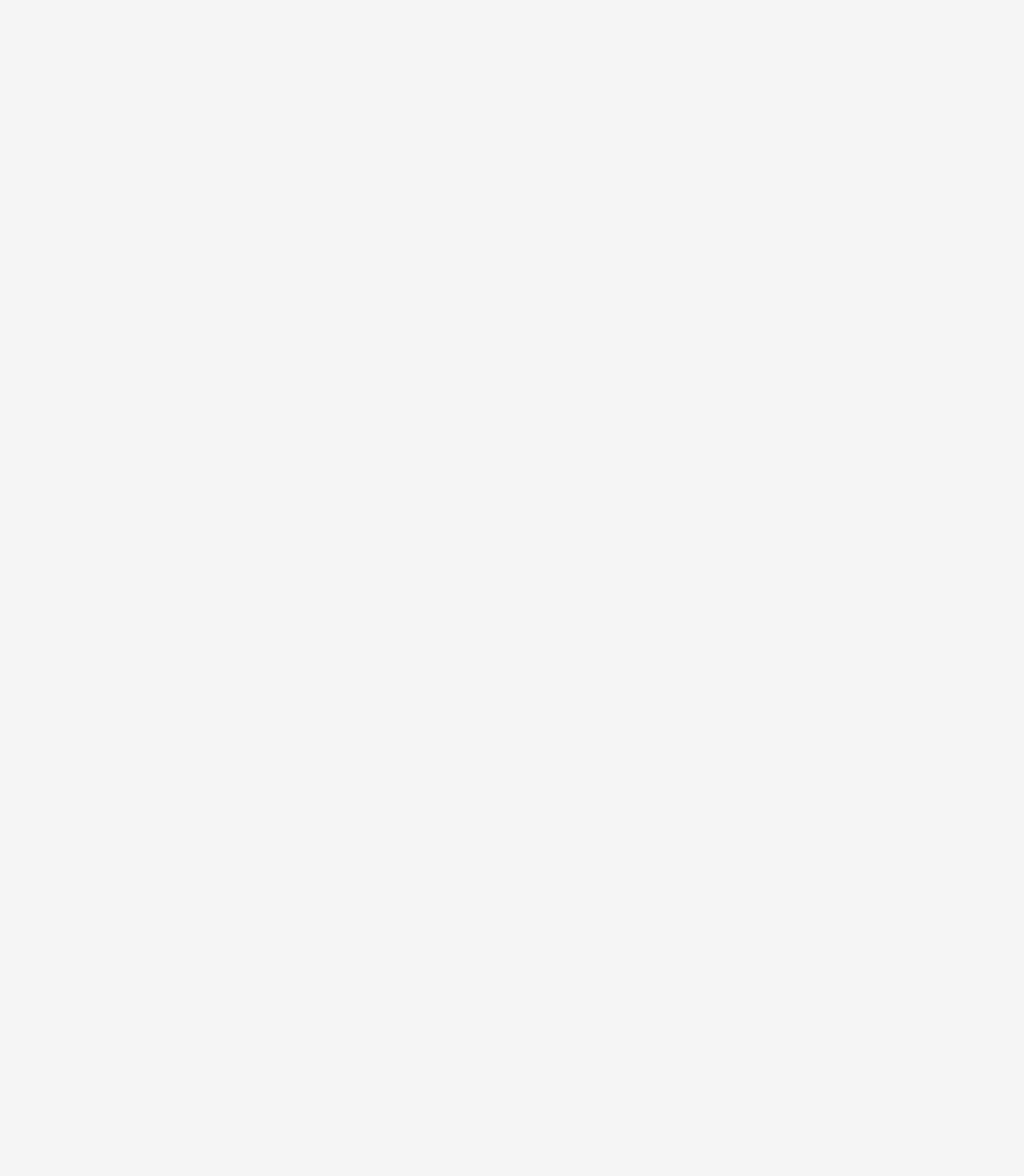
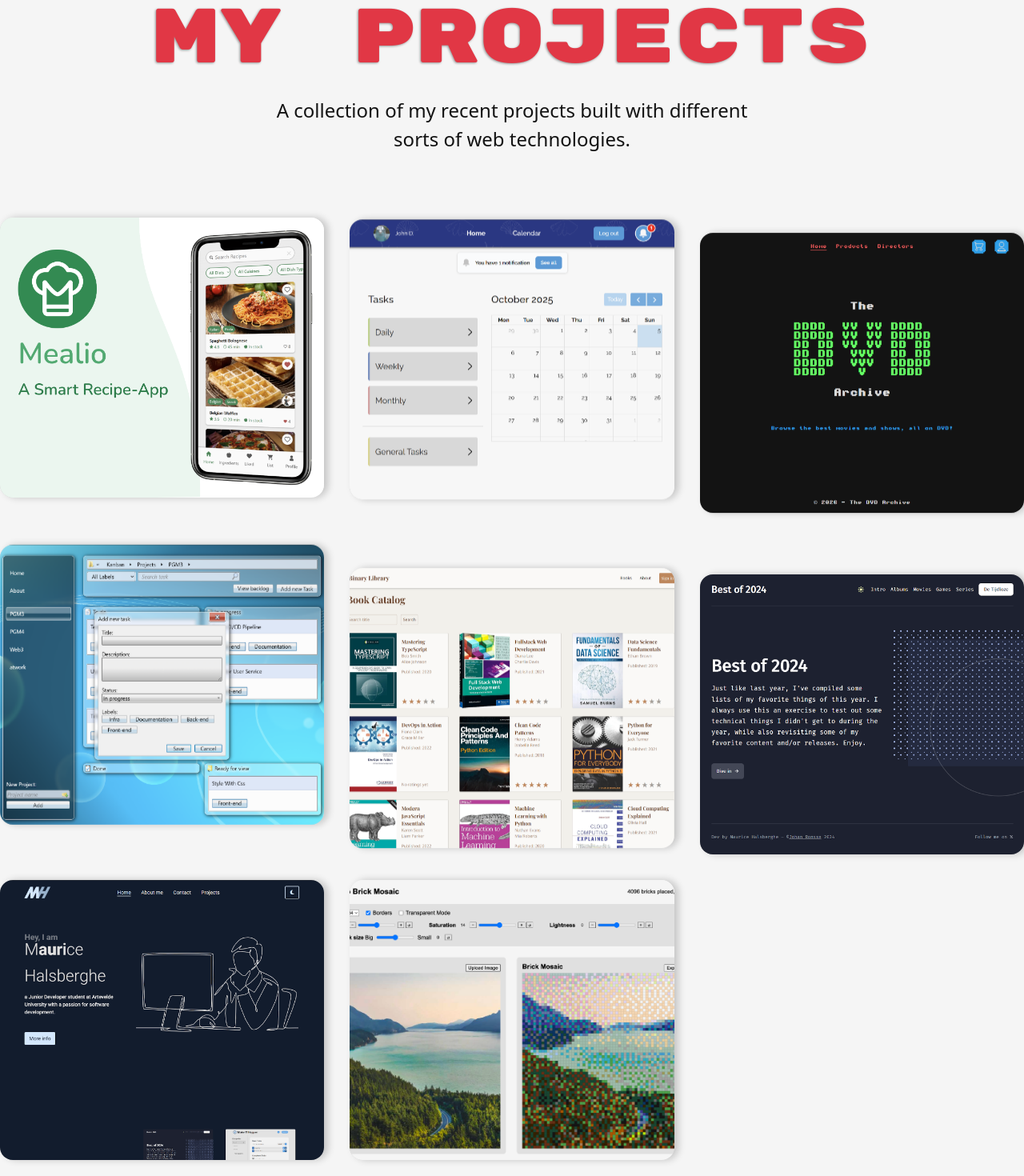
Before and after one commit to mauriceHalsberghe/my-portfolio, a Next.js app: page /projects in a window 1280 px wide. Before the commit this address had no page. Shown: the part 120-1590 px from the top of the page at 80% size. Before the commit the page ends 800 px from the top, so only its background shows below. Built offline with nearby package versions, Linux system fonts and the light colour scheme.

Commit message:
Added projects page

```diff
--- a/src/app/(public)/projects/[id]/page.tsx
+++ b/src/app/(public)/projects/[id]/page.tsx
@@ -85,6 +85,7 @@ export default async function ProjectPage({
             height={400}
           />
         </div>
+        {project.description[2] && (
           <div className={styles.project__content1}>
             <div className={styles.project_images}>
               <ImageWithPreview
@@ -116,6 +117,7 @@ export default async function ProjectPage({
               {project.description[1]}
             </p>
           </div>
+        )}
         {project.description[2] && (
           <div className={styles.project__content2}>
             <div className={styles.project_images}>
--- a/src/app/(public)/projects/page.tsx
+++ b/src/app/(public)/projects/page.tsx
@@ -1,5 +1,40 @@
-import { redirect } from "next/navigation";
+import styles from "@/components/pages/projects/projects.module.css";
+import Image from "next/image";
+import Link from "next/link";
 
-export default function HomePage() {
-  redirect("/#projects");
+import projects from "@/data/projects.json";
+import ScrollToTop from "@/components/ui/scroll-to-top/ScrollToTop";
+import Navbar from "@/components/ui/navbar/Navbar";
+
+export default function ProjectPage() {
+  return (
+    <>
+      <ScrollToTop />
+      <Navbar />
+      <section className={styles.projects} id="projects">
+        <h2 className={styles.projects__title2}>My Projects</h2>
+
+        <p className={styles.projects__content}>
+          A collection of my recent projects built with different sorts of web technologies.
+        </p>
+
+        <div className={styles.projects__cards}>
+          {projects
+            .sort((a, b) => a.order - b.order)
+            .map((project) => (
+            <Link key={project.id} href={`/projects/${project.id}`} className={styles.projects__card}>
+              <Image className={styles.projects__image} src={"/images/" + project.banner_img} width={450} height={250} alt={project.name} />
+              <h3 className={styles.projects__name}>{project.name}</h3>
+              <ul className={styles.projects__tags}>
+                {project.tags.map((tag) => (
+                  <li key={tag}>{tag}</li>
+                ))}
+              </ul>
+            </Link>
+          ))}
+        </div>
+
+      </section>
+    </>
+  );
 }
--- a/src/components/pages/projects/Projects.tsx
+++ b/src/components/pages/projects/Projects.tsx
@@ -3,6 +3,8 @@ import Image from "next/image";
 import Link from "next/link";
 
 import projects from "@/data/projects.json";
+import { FontAwesomeIcon } from "@fortawesome/react-fontawesome";
+import { faChevronRight } from "@fortawesome/free-solid-svg-icons";
 
 export default function Projects() {
   return (
@@ -10,12 +12,13 @@ export default function Projects() {
       <h2 className={styles.projects__title}>Projects</h2>
 
       <p className={styles.projects__content}>
-        A collection of my recent projects built with different sorts of web technologies.
+        Some of my recent projects built with different sorts of web technologies.
       </p>
 
       <div className={styles.projects__cards}>
         {projects
           .sort((a, b) => a.order - b.order)
+          .slice(0, 6)
           .map((project) => (
           <Link key={project.id} href={`/projects/${project.id}`} className={styles.projects__card}>
             <Image className={styles.projects__image} src={"/images/" + project.banner_img} width={450} height={250} alt={project.name} />
@@ -28,6 +31,11 @@ export default function Projects() {
           </Link>
         ))}
       </div>
+
+      <Link href={"/projects"} className={styles.allProjects}>
+        See all Projects
+        <FontAwesomeIcon icon={faChevronRight} />
+      </Link>
     </section>
   );
 }
--- a/src/components/pages/projects/projects.module.css
+++ b/src/components/pages/projects/projects.module.css
@@ -2,8 +2,9 @@
     z-index: 2;
     padding: 6rem 0 4rem 0;
     margin: 0 auto;
+    position: relative;
 
-    .projects__title {
+    .projects__title, .projects__title2 {
         font-family: var(--font-rubikmonoone);
         font-size: 6rem;
         color: var(--main-yellow);
@@ -21,6 +22,13 @@
         }
     }
 
+    .projects__title2 {
+        color: var(--main-red);
+        @media (max-width: 768px) {
+            margin-top: 2rem;
+        }
+    }
+
     .projects__content {
         text-align: center;
         padding: 0 20rem;
@@ -35,7 +43,7 @@
     }
 
     .projects__cards {
-        margin: 5rem 1rem;
+        margin: 5rem auto;
         width: fit-content;
         display: grid;
         grid-template-columns: auto auto auto;
@@ -49,7 +57,6 @@
         }
 
         @media (max-width: 768px) {
-            grid-gap: 0;
             grid-template-columns: auto;
             margin: 0 auto;
             grid-gap: 1rem;
@@ -59,7 +66,9 @@
     .projects__card {
         display: block;
         width: fit-content;
-        height: min-content;
+        min-height: min-content;
+        height: 350px;
+        max-height: 350px;
         position: relative;
         user-select: none;
 
@@ -72,20 +81,20 @@
 
         @media (max-width: 768px) {
             animation-name: none;
-        }
-
-        @media (max-width: 480px) {
             max-height: 10rem;
+            animation-range: unset;
         }
 
         .projects__image {
             transition: filter 0.4s;
+            height: 350px;
+            object-fit: cover;
             border-radius: 1rem;
             box-shadow:
                 5px 0 10px rgba(0, 0, 0, 0.2),
                  inset 5px -5px 10px rgba(0, 0, 0, 0.2);
 
-            @media (max-width: 480px) {
+            @media (max-width: 768px) {
                 max-height: 10rem;
                 object-fit: cover;
             }
@@ -121,7 +130,7 @@
             transform: translate(-50%, -50%);
             transition: opacity 0.3s;
 
-            @media (max-width: 480px) {
+            @media (max-width: 768px) {
                 top: 75%;
             }
 
@@ -156,6 +165,17 @@
             }
         }
     }
+
+    .allProjects {
+        font-weight: 600;
+        position: absolute;
+        right: 0;
+        margin-right: 1rem;
+        @media (max-width: 768px) {
+            position: static;
+            display: block;
+        }
+    }
 }
 
 @keyframes slideUp {
@@ -179,4 +199,16 @@
 .projects__card:nth-child(6) { animation-range: 10% 50%; }
 .projects__card:nth-child(7) { animation-range: -10% 30%; }
 .projects__card:nth-child(8) { animation-range: 0% 40%; }
-.projects__card:nth-child(8) { animation-range: 10% 50%; }
+.projects__card:nth-child(9) { animation-range: 10% 50%; }
+
+@media (max-width: 768px) {
+    .projects__card:nth-child(1) { animation-range: 0%; }
+    .projects__card:nth-child(2) { animation-range: 0%; }
+    .projects__card:nth-child(3) { animation-range: 0%; }
+    .projects__card:nth-child(4) { animation-range: 0%; }
+    .projects__card:nth-child(5) { animation-range: 0%; }
+    .projects__card:nth-child(6) { animation-range: 0%; }
+    .projects__card:nth-child(7) { animation-range: 0%; }
+    .projects__card:nth-child(8) { animation-range: 0%; }
+    .projects__card:nth-child(9) { animation-range: 0%; }
+}
--- a/src/data/projects.json
+++ b/src/data/projects.json
@@ -76,7 +76,7 @@
   },
   {
     "id": 4,
-    "order": 15,
+    "order": 7,
     "name": "First Portfolio",
     "tags": [
       "CraftCMS",
@@ -101,7 +101,7 @@
   },
   {
     "id": 5,
-    "order": 6,
+    "order": 5,
     "name": "Binary Library",
     "tags": [
       "React",
@@ -125,7 +125,7 @@
   },
   {
     "id": 6,
-    "order": 7,
+    "order": 6,
     "name": "Best of 2024",
     "tags": [
       "CSS",
@@ -149,6 +149,7 @@
     ]
   },
   {
+    "id": 7,
     "order": 1,
     "name": "Mealio",
     "tags": [
@@ -170,7 +171,24 @@
       "Mealio is an interactive recipe app that suggests suitable recipes using the ingredients you currently have. Missing an ingredient? You can easily add it to your shopping list.",
       "In addition, users can follow specific diets, set their own allergies, and create their own recipes. The app also allows users to rate, like, share, and comment on recipes.",
       ""
+    ]
+  },
+  {
+    "name": "Mosaic Builder",
+    "order": 8,
+    "tags": [
+      "JavaScript"
     ],
-    "id": 1775937041348
+    "banner_img": "mosaic_1.png",
+    "images": [],
+    "github_link": "",
+    "project_link": "https://brick-mosaic-builder.vercel.app/",
+    "description": [
+      "A small project to turn images into brick mosaics, based on what bricks you have. Upload, choose size, add bricks to your inventory, adjust HSL of image, export to .pdf with preview image and all bricks used.",
+      "",
+      "",
+      ""
+    ],
+    "id": 1779102311058
   }
 ]
```
Lines whose indentation alone changed are shown as unchanged.
